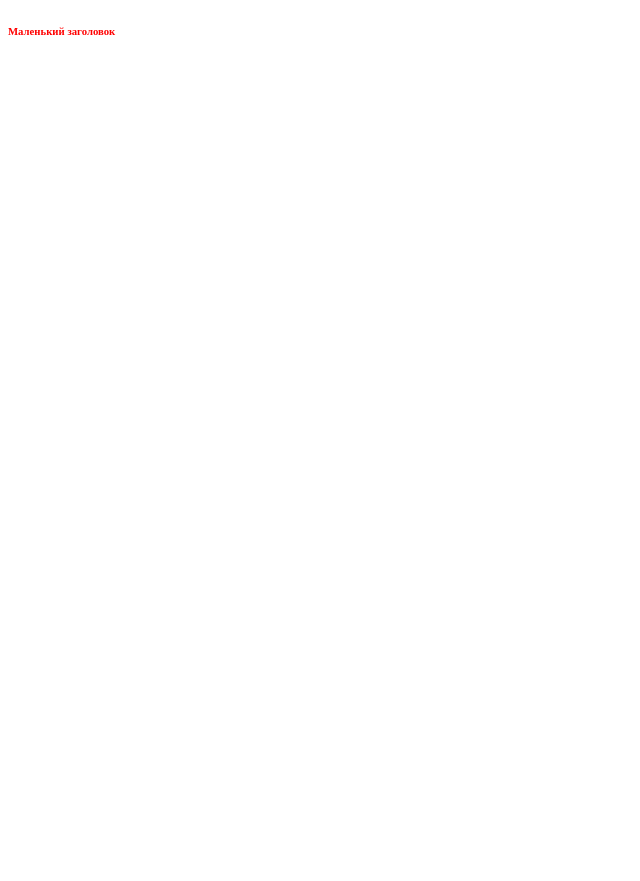
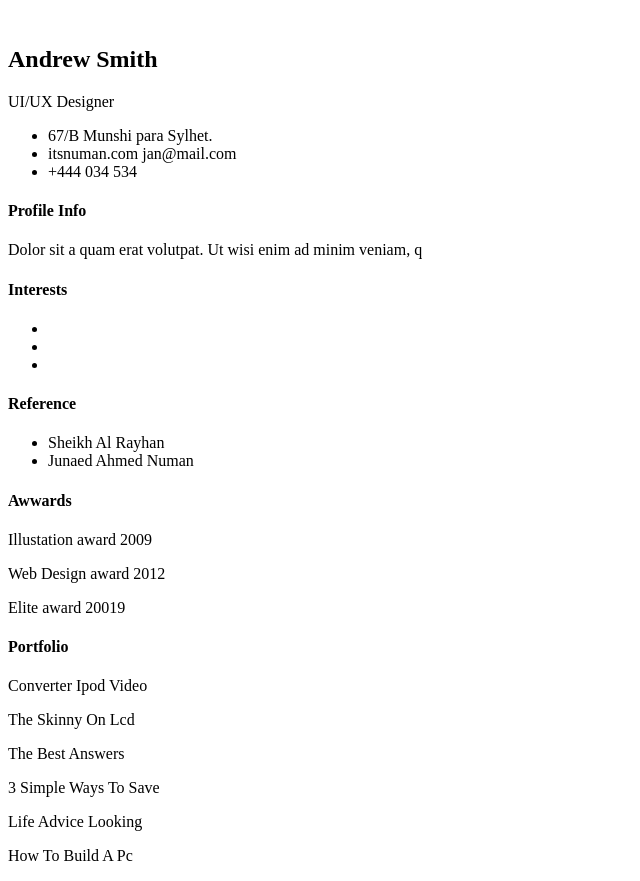
Before and after one commit to Timurcompani/structure, a plain HTML site: page index.html in a window 1280 px wide. Shown: the whole page, without its empty margins (0-640 px from the left). Before the commit the page ends 800 px from the top, so only its background shows below. Drawn offline with Linux system fonts and the light colour scheme.

Commit message:
titl list

```diff
--- a/index.html
+++ b/index.html
@@ -8,6 +8,64 @@
 
 </head>
 <body>
-    <h6>Маленький заголовок</h6>
+<!--section header-->
+    <section>
+        <div>
+            <div>
+                <img src="">
+            </div>
+            <div>
+                <h1>Andrew Smith</h1>
+                <p>UI/UX Designer</p>
+            </div>
+            <div>
+                <ul>
+                    <li>67/B Munshi para Sylhet.</li>
+                    <li>itsnuman.com jan@mail.com</li>
+                    <li>+444 034 534</li>
+                </ul>
+            </div>
+        </div>
+    </section>
+<!--section left content-->
+    <section>
+        <div>
+            <h4>Profile Info</h4>
+            <p>Dolor sit a quam erat volutpat. Ut wisi enim ad minim veniam, q</p>
+        </div>
+        <div>
+            <h4>Interests</h4>
+            <ul>
+                <li></li>
+                <li></li>
+                <li></li>
+            </ul>
+        </div>
+        <div>
+            <h4>Reference</h4>
+            <ul>
+                <li>Sheikh Al Rayhan</li>
+                <li>Junaed Ahmed Numan</li>
+            </ul>
+        </div>
+        <div>
+            <h4>Awwards</h4>
+            <p>Illustation award 2009</p>
+            <p>Web Design award 2012</p>
+            <p>Elite award 20019</p>
+        </div>
+    </section>
+<!--section right content-->
+    <section>
+        <h4>Portfolio</h4>
+        <div>
+            <P>Converter Ipod Video </P>
+            <P>The Skinny On Lcd</P>
+            <P>The Best Answers</P>
+            <P>3 Simple Ways To Save</P>
+            <P>Life Advice Looking</P>
+            <P>How To Build A Pc</P>
+        </div>
+    </section>
 </body>
 </html>
```
